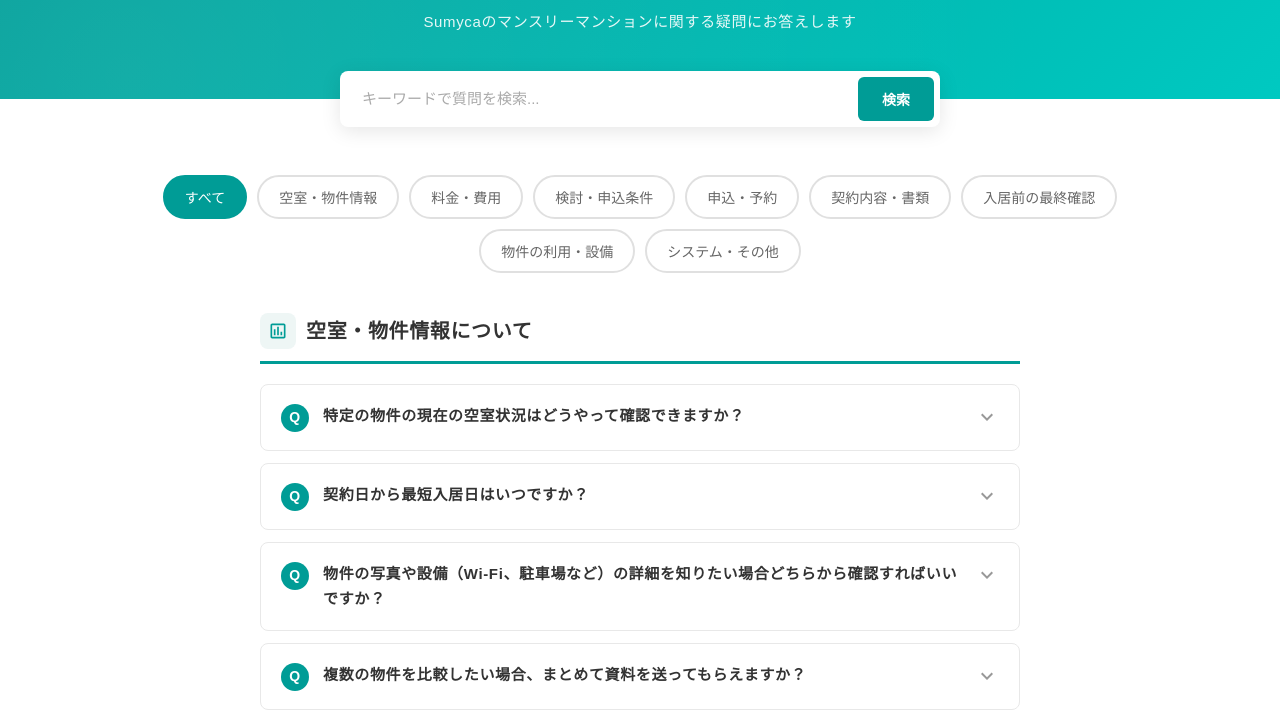
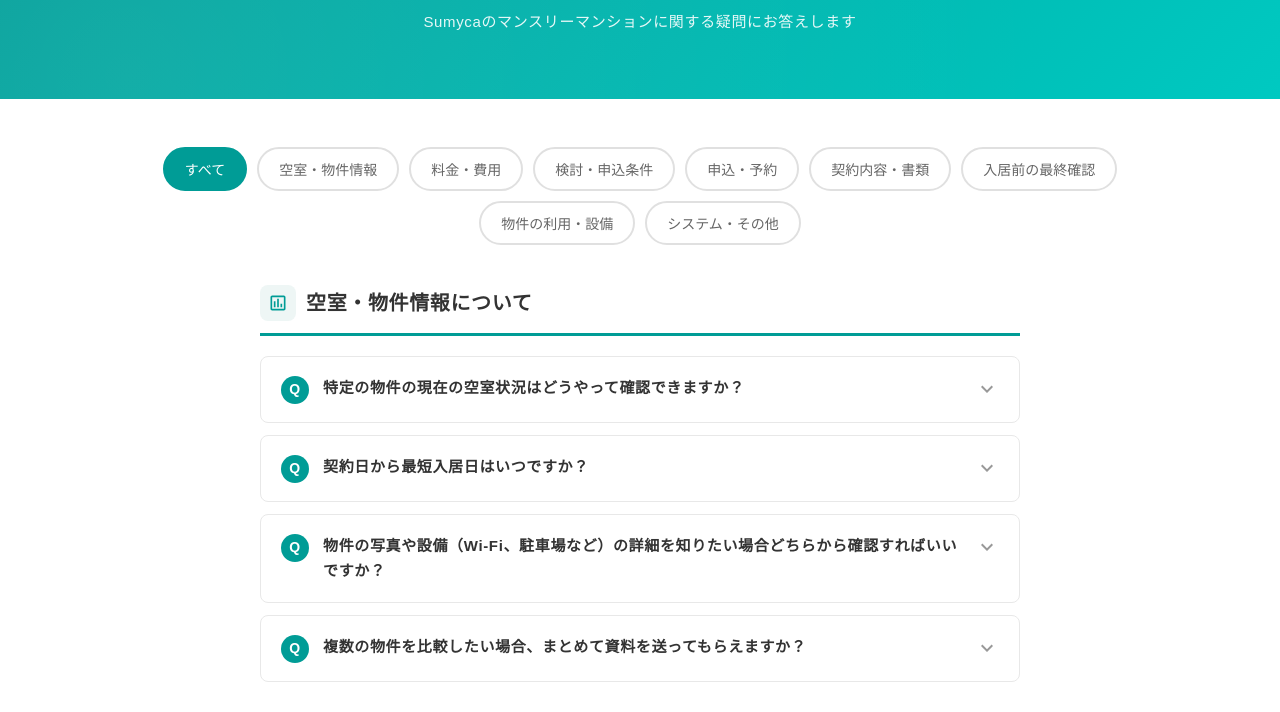
Before and after one commit to rhashimura-web/faq.sumyca, a plain HTML site: page index.html in a window 1280 px wide. Shown: the part 209-921 px from the top of the page. Drawn offline with Linux system fonts and the light colour scheme.

Commit message:
Add files via upload

```diff
--- a/index.html
+++ b/index.html
@@ -103,55 +103,6 @@
       color: rgba(255, 255, 255, 0.9);
       font-size: 15px;
       position: relative;
-    }
-
-    /* ========== Search ========== */
-    .search-section {
-      max-width: 640px;
-      margin: -28px auto 0;
-      padding: 0 20px;
-      position: relative;
-      z-index: 10;
-    }
-
-    .search-box {
-      background: #fff;
-      border-radius: 8px;
-      box-shadow: 0 4px 20px rgba(0, 0, 0, 0.1);
-      padding: 6px;
-      display: flex;
-    }
-
-    .search-box input {
-      flex: 1;
-      border: none;
-      padding: 12px 16px;
-      font-size: 15px;
-      outline: none;
-      border-radius: 6px;
-      color: #333;
-    }
-
-    .search-box input::placeholder {
-      color: #aaa;
-    }
-
-    .search-box button {
-      background: #009C96;
-      color: #fff;
-      border: none;
-      padding: 12px 24px;
-      border-radius: 6px;
-      font-size: 14px;
-      font-weight: 600;
-      cursor: pointer;
-      transition: background 0.2s, box-shadow 0.2s;
-      white-space: nowrap;
-    }
-
-    .search-box button:hover {
-      background: #008a85;
-      box-shadow: 0 2px 8px rgba(0, 156, 150, 0.3);
     }
 
     /* ========== Category Tabs ========== */
@@ -476,7 +427,6 @@
       <a href="https://www.sumyca.com/" class="logo">Sumyca</a>
       <nav class="header-nav">
         <a href="https://www.sumyca.com/">物件を探す</a>
-        <a href="#">ご利用ガイド</a>
         <a href="#" style="color: #009C96; font-weight: 700;">よくあるご質問</a>
         <a href="#">お問い合わせ</a>
       </nav>
@@ -488,14 +438,6 @@
     <h1>よくあるご質問</h1>
     <p>Sumycaのマンスリーマンションに関する疑問にお答えします</p>
   </section>
-
-  <!-- Search -->
-  <div class="search-section">
-    <div class="search-box">
-      <input type="text" id="searchInput" placeholder="キーワードで質問を検索..." oninput="filterFAQ(this.value)">
-      <button onclick="filterFAQ(document.getElementById('searchInput').value)">検索</button>
-    </div>
-  </div>
 
   <!-- Category Tabs -->
   <nav class="category-nav">
@@ -1081,7 +1023,7 @@
     <h2>解決しない場合はお気軽にお問い合わせください</h2>
     <p>担当者がご質問に丁寧にお答えいたします</p>
     <div class="cta-buttons">
-      <a href="https://www.sumyca.com/" class="cta-btn cta-btn-primary">
+      <a href="https://www.sumyca.com/inquiry_without-listing?utm_term=smyca&utm_campaign=Sumyca_%E6%A4%9C%E7%B4%A2&utm_source=adwords&utm_medium=ppc&hsa_acc=5548003649&hsa_cam=13347948414&hsa_grp=124499520393&hsa_ad=585137690348&hsa_src=g&hsa_tgt=kwd-1460134254957&hsa_kw=smyca&hsa_mt=e&hsa_net=adwords&hsa_ver=3&gad_source=1&gad_campaignid=13347948414&gbraid=0AAAAAC0QtG4BezHFJdBoEJ5Yx4REa1dyL&gclid=CjwKCAiA-sXMBhAOEiwAGGw6LIpjXxuTgfmytm6a6v_ZGCUAZYPPkvW5fudUwCz2OBDCrTudcPLBYxoC5aEQAvD_BwE" class="cta-btn cta-btn-primary" target="_blank">
         <svg width="18" height="18" viewBox="0 0 24 24" fill="currentColor"><path d="M20 4H4c-1.1 0-1.99.9-1.99 2L2 18c0 1.1.9 2 2 2h16c1.1 0 2-.9 2-2V6c0-1.1-.9-2-2-2zm0 4l-8 5-8-5V6l8 5 8-5v2z"/></svg>
         お問い合わせフォーム
       </a>
@@ -1098,10 +1040,9 @@
       <div class="footer-logo">Sumyca</div>
       <div class="footer-links">
         <a href="https://www.sumyca.com/">トップページ</a>
-        <a href="#">ご利用ガイド</a>
-        <a href="#">会社概要</a>
-        <a href="#">プライバシーポリシー</a>
-        <a href="#">特定商取引法に基づく表記</a>
+        <a href="https://www.matsuri.tech/" target="_blank">会社情報</a>
+        <a href="https://www.sumyca.com/privacy_policy" target="_blank">プライバシーポリシー</a>
+        <a href="https://sites.google.com/matsuri-tech.com/sumyca-tokutei" target="_blank">特定商取引法に基づく表記</a>
       </div>
       <p class="footer-copy">&copy; matsuri technologies Inc. All rights reserved.</p>
     </div>
@@ -1142,49 +1083,8 @@
         }
       });
 
-      // Clear search
-      document.getElementById('searchInput').value = '';
       document.querySelectorAll('.faq-item').forEach(function(item) {
         item.style.display = '';
-      });
-    }
-
-    // Search / filter FAQ
-    function filterFAQ(query) {
-      query = query.trim().toLowerCase();
-
-      // Reset category filter
-      document.querySelectorAll('.category-tab').forEach(function(tab) {
-        tab.classList.remove('active');
-      });
-      document.querySelector('.category-tab').classList.add('active');
-      document.querySelectorAll('.faq-category').forEach(function(section) {
-        section.style.display = '';
-      });
-
-      if (!query) {
-        document.querySelectorAll('.faq-item').forEach(function(item) {
-          item.style.display = '';
-        });
-        document.querySelectorAll('.faq-category').forEach(function(section) {
-          section.style.display = '';
-        });
-        return;
-      }
-
-      document.querySelectorAll('.faq-category').forEach(function(section) {
-        let hasVisible = false;
-        section.querySelectorAll('.faq-item').forEach(function(item) {
-          var text = item.textContent.toLowerCase();
-          var keywords = (item.dataset.keywords || '').toLowerCase();
-          if (text.indexOf(query) !== -1 || keywords.indexOf(query) !== -1) {
-            item.style.display = '';
-            hasVisible = true;
-          } else {
-            item.style.display = 'none';
-          }
-        });
-        section.style.display = hasVisible ? '' : 'none';
       });
     }
   </script>
```
